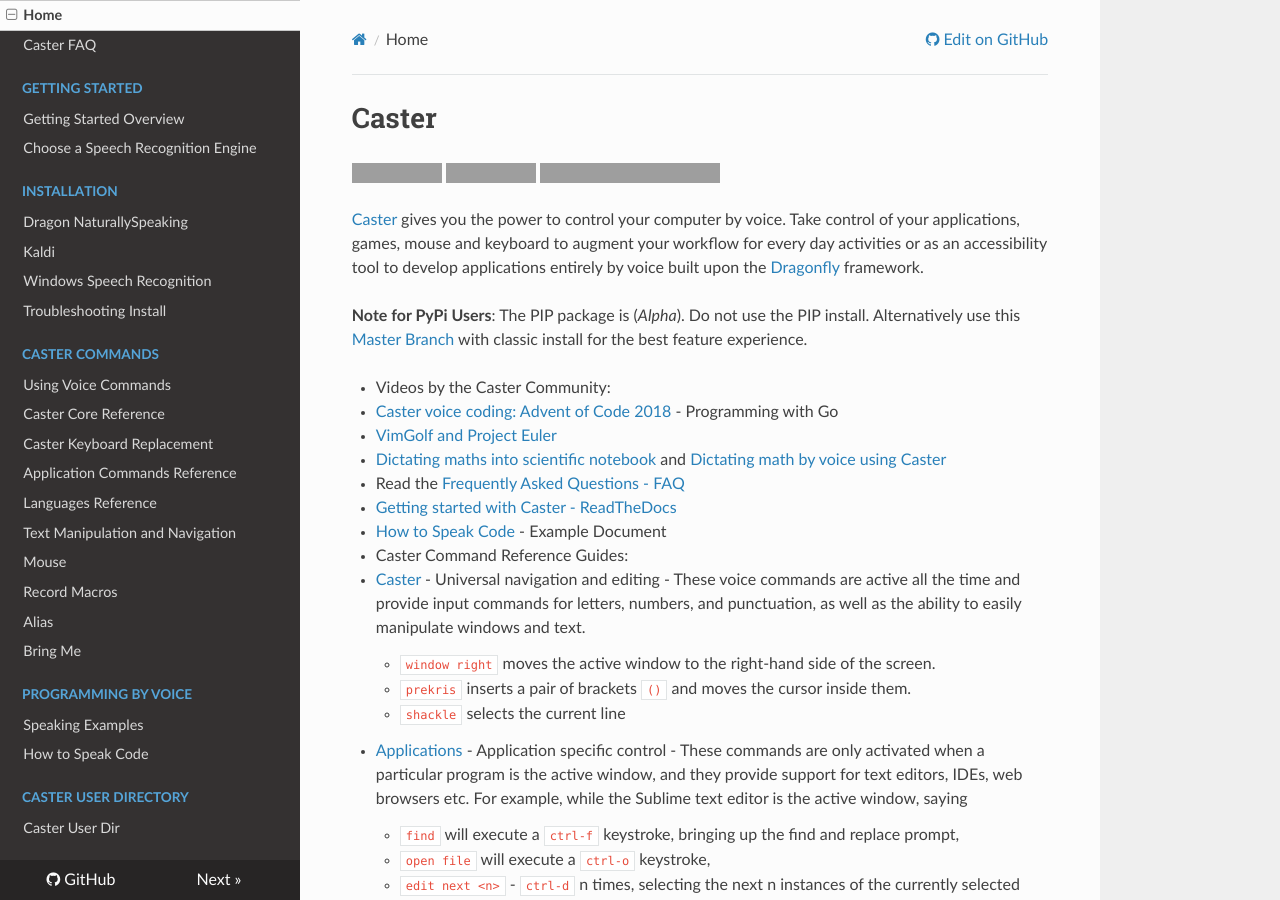
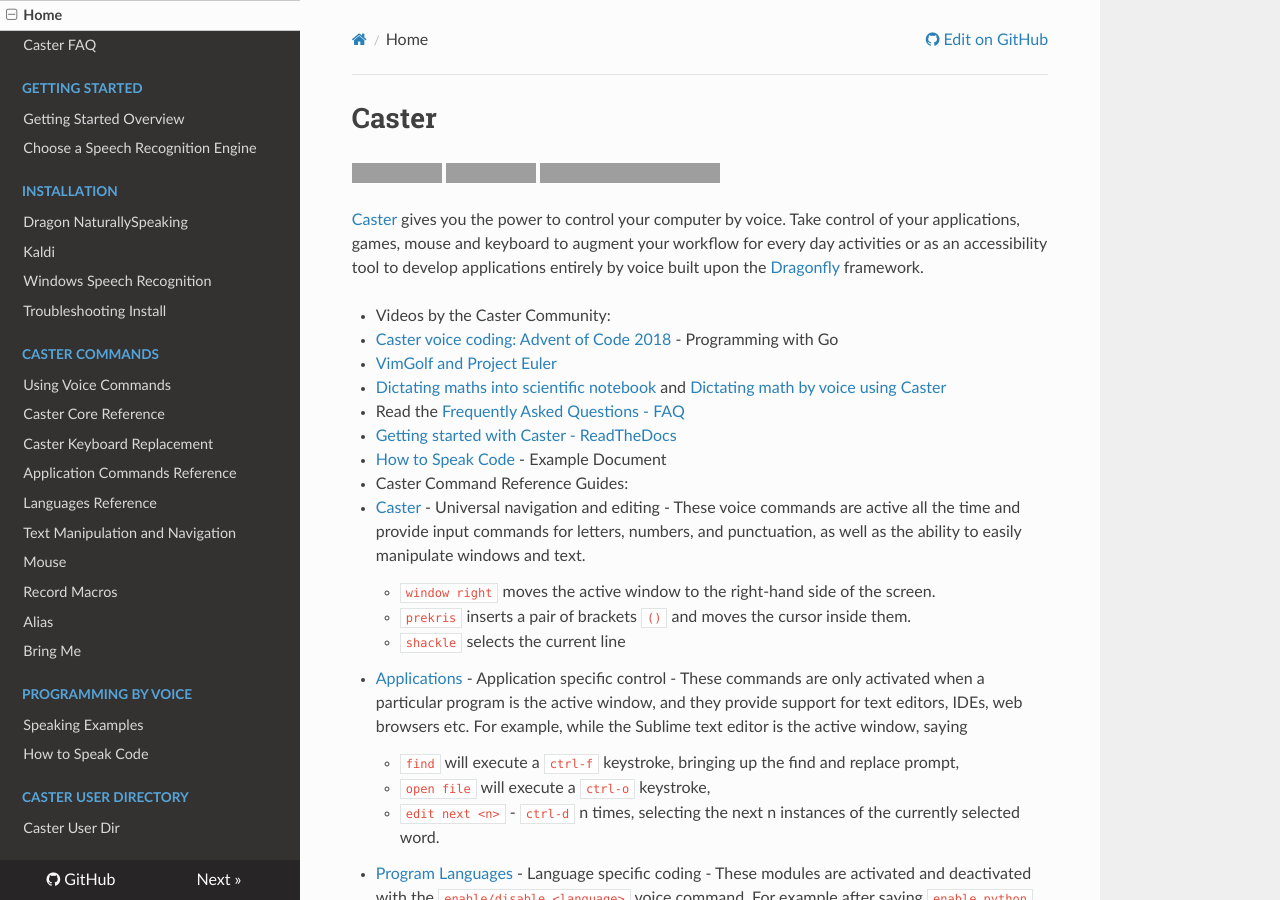
Before and after one commit to dictation-toolbox/Caster, an MkDocs documentation site: the page built from docs/README.md, in a window 1280 px wide and 900 px high. Built offline with MkDocs 1.6.1, drawn with Linux system fonts in a browser that asks for light colours; nearby versions of some CDN libraries; comment, search, counter and statistics services are not loaded; grey boxes are pictures that could not be loaded.

Commit message:
Update README.md
Remove pip install message

package removed from pip

```diff
--- a/docs/README.md
+++ b/docs/README.md
@@ -3,8 +3,6 @@
 [![Travis Build Status](https://travis-ci.org/dictation-toolbox/Caster.svg?branch=master)](https://travis-ci.org/dictation-toolbox/Caster) [![Documentation Status](https://readthedocs.org/projects/caster/badge/?version=latest)](https://caster.readthedocs.io/en/latest/?badge=latest) ![GitHub top language](https://img.shields.io/github/languages/top/dictation-toolbox/Caster)[![https://github.com/dictation-toolbox/Caster/blob/master/LICENSE](https://img.shields.io/badge/license-GNU-informational)](https://matrix.to/#/!KOGBGqVOBKJjKLgFUY:matrix.org?via=matrix.org)
 
 [Caster](https://github.com/dictation-toolbox/Caster) gives you the power to control your computer by voice. Take control of your applications, games, mouse and keyboard to augment your workflow for every day activities or as an accessibility tool to develop applications entirely by voice built upon the [Dragonfly](https://github.com/dictation-toolbox/dragonfly) framework.
-
-**Note for PyPi Users**: The PIP package is (_Alpha_). Do not use the PIP install. Alternatively use this [Master Branch](https://github.com/dictation-toolbox/Caster) with classic install for the best feature experience.
 
 - Videos by the Caster Community:
 
```
